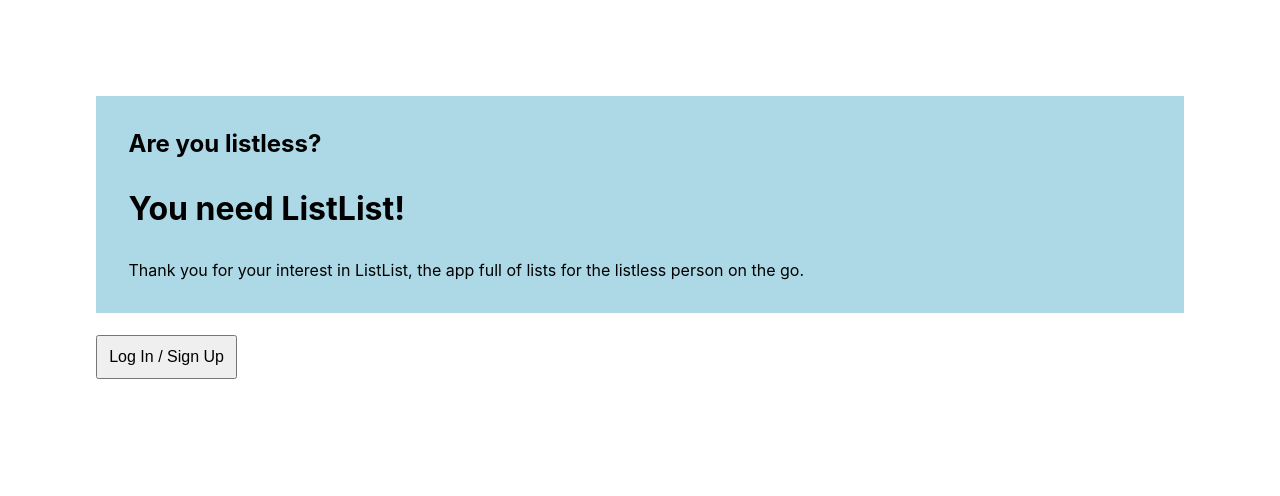
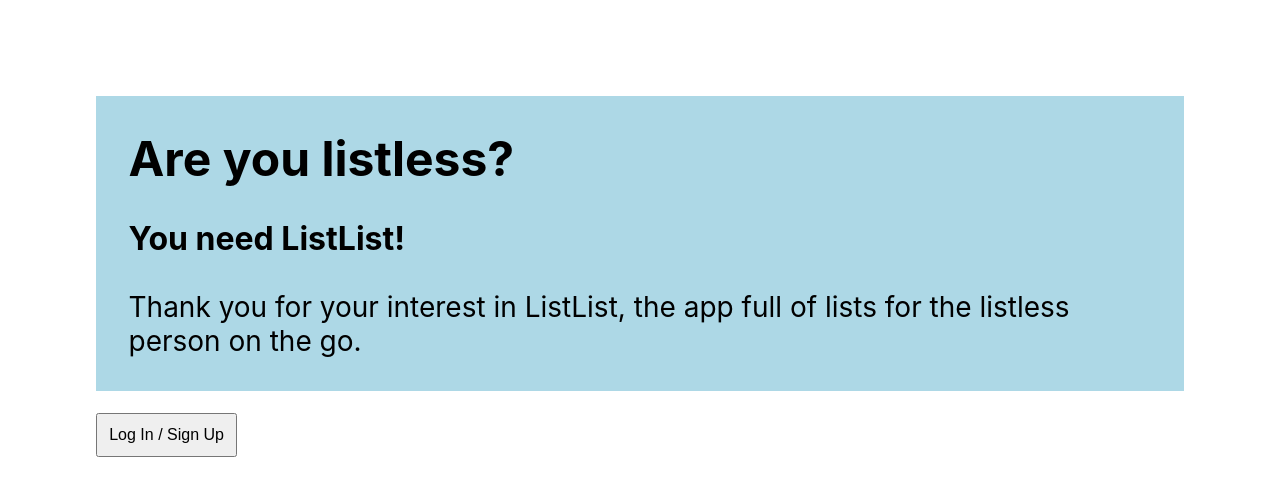
Before and after one commit to tompsherman/listlist_fe, a React (Create React App) app: page / in a window 1280 px wide. Shown: the top 496 px of the page. Built offline with nearby package versions, Linux system fonts and the light colour scheme.

Commit message:
upping font sizes

```diff
--- a/src/App.css
+++ b/src/App.css
@@ -113,5 +113,15 @@
   }
   .strikethrough {
     text-decoration: line-through;
+    font-size: 1em;
+  }
+  h2 {
+    font-size: 3em;
+  }
+  h3 {
+    font-size: 2em;
+  }
+  p {
+    font-size: 1.75em;
   }
 }
--- a/src/App.js
+++ b/src/App.js
@@ -56,8 +56,9 @@ const App = () => {
         <div className="button" onClick={pantryRoute}>
           pantry
         </div>
+        <div className="button">add new list</div>
         {/* <p>recipes</p> */}
-        <p>add new list</p>
+        {/* <p>add new list</p> */}
       </div>
       {/* <p>need an account set up flow:</p> */}
       {/* <ul>create pod (unecessary for T&K, harcode start)</ul>
--- a/src/pages/Dashboard.jsx
+++ b/src/pages/Dashboard.jsx
@@ -59,9 +59,9 @@ const Dashboard = ({ getList }) => {
           <h3 className="halfwide list-button" onClick={flipper}>
             add item
           </h3>
-          <div className="halfwide list-button" onClick={goShopping}>
+          <h3 className="halfwide list-button" onClick={goShopping}>
             Go Shop
-          </div>
+          </h3>
         </div>
       )}
       {shopping ? (
```
